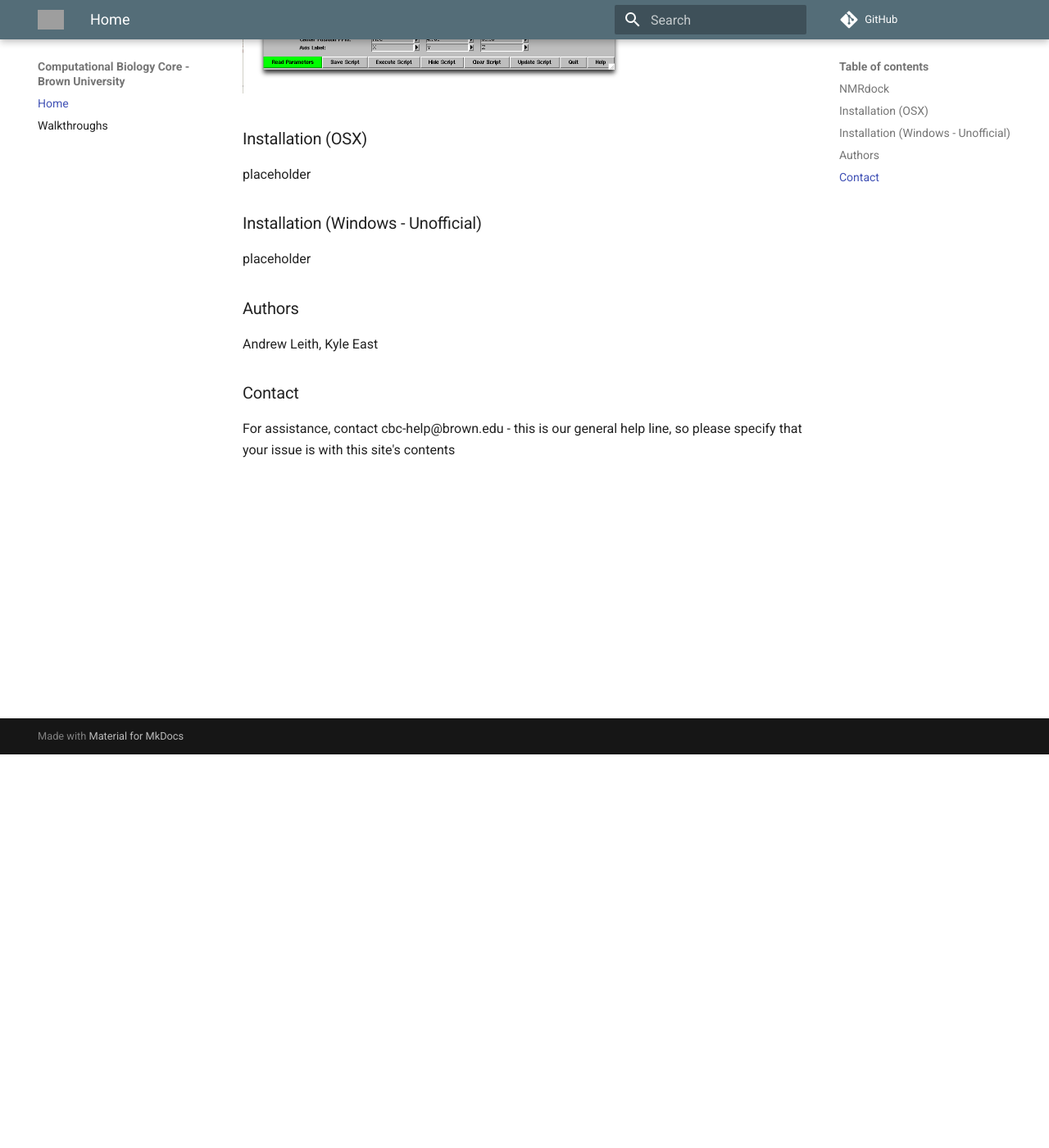
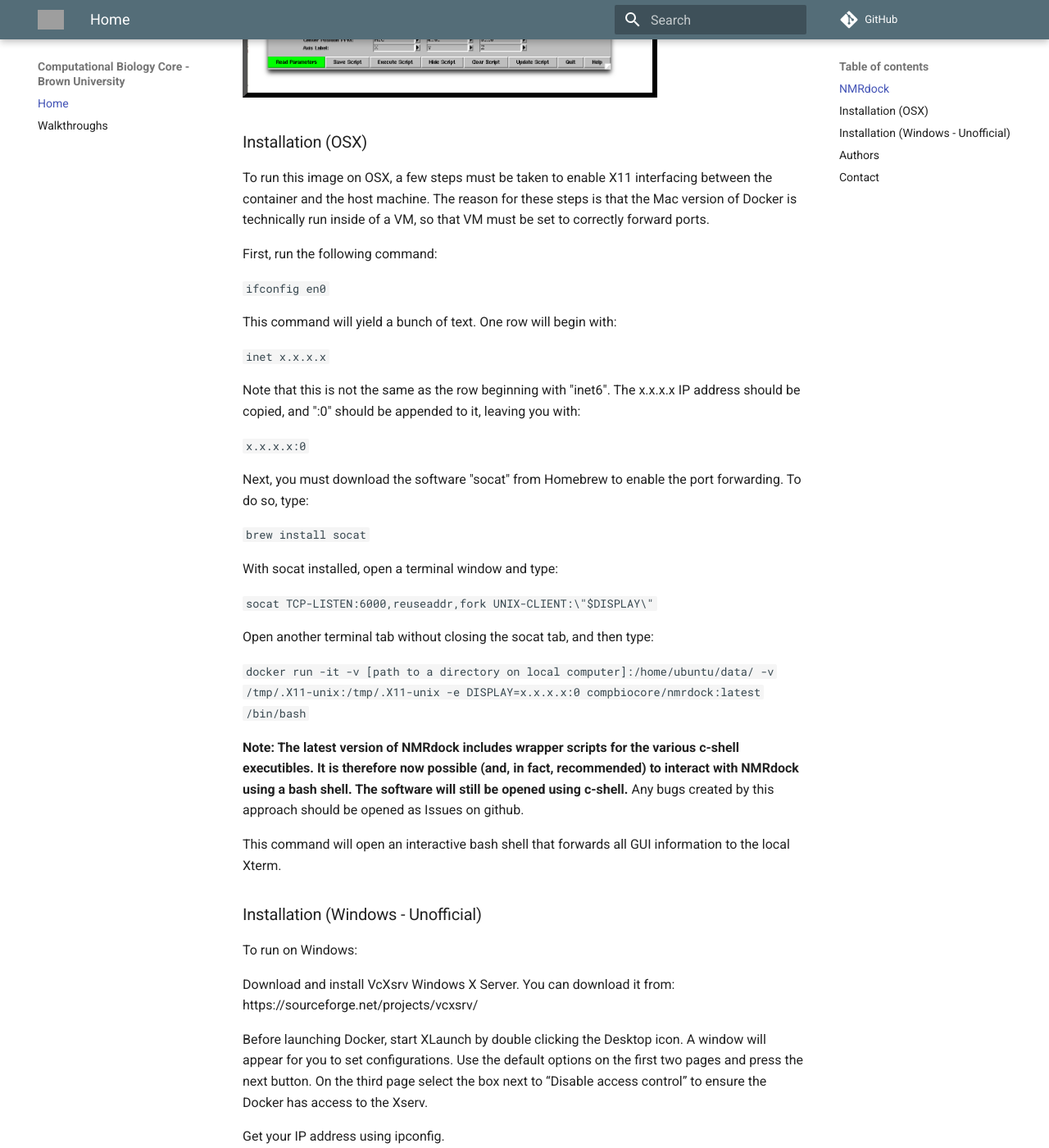
Before and after one commit to compbiocore/nmrdock, an MkDocs documentation site: the page built from docs/index.md, in a window 1280 px wide and 1400 px high, scrolled down 480 px. Shown: the whole window at 82% size. Built offline with MkDocs 1.6.1 and Material for MkDocs 9.7.7, drawn with Linux system fonts in a browser that asks for light colours; comment, search, counter and statistics services are not loaded; some of the changed text lies outside the part shown; grey boxes are pictures that could not be loaded.

Commit message:
added image border

```diff
--- a/docs/index.md
+++ b/docs/index.md
@@ -7,7 +7,7 @@
 
 
 
-<img src="https://github.com/compbiocore/nmrdock/raw/master/docs/assets/docker_bruker.png" width="506" height="308" border="5">
+<img src="https://github.com/compbiocore/nmrdock/raw/master/docs/assets/docker_bruker.png" width="506" height="308" style="border: #000000 6px outset;">
 
 
 
@@ -17,12 +17,48 @@
 
 ### Installation (OSX)
 
-placeholder
+To run this image on OSX, a few steps must be taken to enable X11 interfacing between the container and the host machine.  The reason for these steps is that the Mac version of Docker is technically run inside of a VM, so that VM must be set to correctly forward ports.
+
+First, run the following command:
+
+`ifconfig en0`
+
+This command will yield a bunch of text.  One row will begin with:
+
+`inet x.x.x.x`
+
+Note that this is not the same as the row beginning with "inet6".  The x.x.x.x IP address should be copied, and ":0" should be appended to it, leaving you with:
+
+`x.x.x.x:0`
+
+Next, you must download the software "socat" from Homebrew to enable the port forwarding.  To do so, type:
+
+`brew install socat`
+
+With socat installed, open a terminal window and type:
+
+`socat TCP-LISTEN:6000,reuseaddr,fork UNIX-CLIENT:\"$DISPLAY\"`
+
+Open another terminal tab without closing the socat tab, and then type:
+
+`docker run -it -v [path to a directory on local computer]:/home/ubuntu/data/ -v /tmp/.X11-unix:/tmp/.X11-unix -e DISPLAY=x.x.x.x:0 compbiocore/nmrdock:latest /bin/bash`
+
+**Note: The latest version of NMRdock includes wrapper scripts for the various c-shell executibles.  It is therefore now possible (and, in fact, recommended) to interact with NMRdock using a bash shell.  The software will still be opened using c-shell.**  Any bugs created by this approach should be opened as Issues on github.
+
+This command will open an interactive bash shell that forwards all GUI information to the local Xterm.
 
 
 ### Installation (Windows - Unofficial)
 
-placeholder
+To run on Windows:
+
+Download and install VcXsrv Windows X Server. You can download it from: https://sourceforge.net/projects/vcxsrv/
+
+Before launching Docker, start XLaunch by double clicking the Desktop icon. A window will appear for you to set configurations. Use the default options on the first two pages and press the next button. On the third page select the box next to “Disable access control” to ensure the Docker has access to the Xserv.
+
+Get your IP address using ipconfig.
+
+Open Docker and execute `docker run -it -e DISPLAY=x.x.x.x:0.0 compbiocore/nmrdock:latest /bin/bash` where x.x.x.x is your IP address.
 
 ### Authors
 
```
